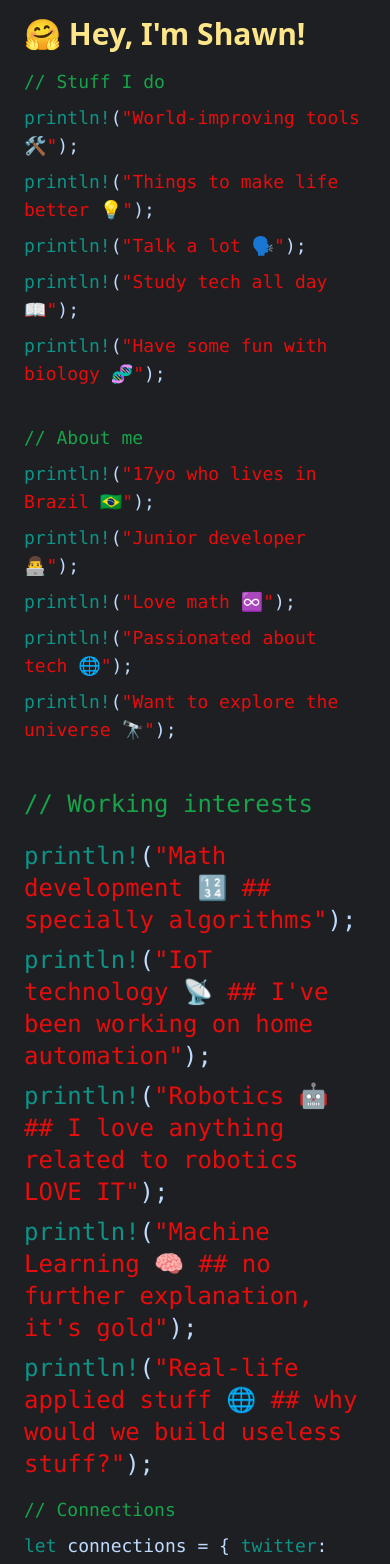
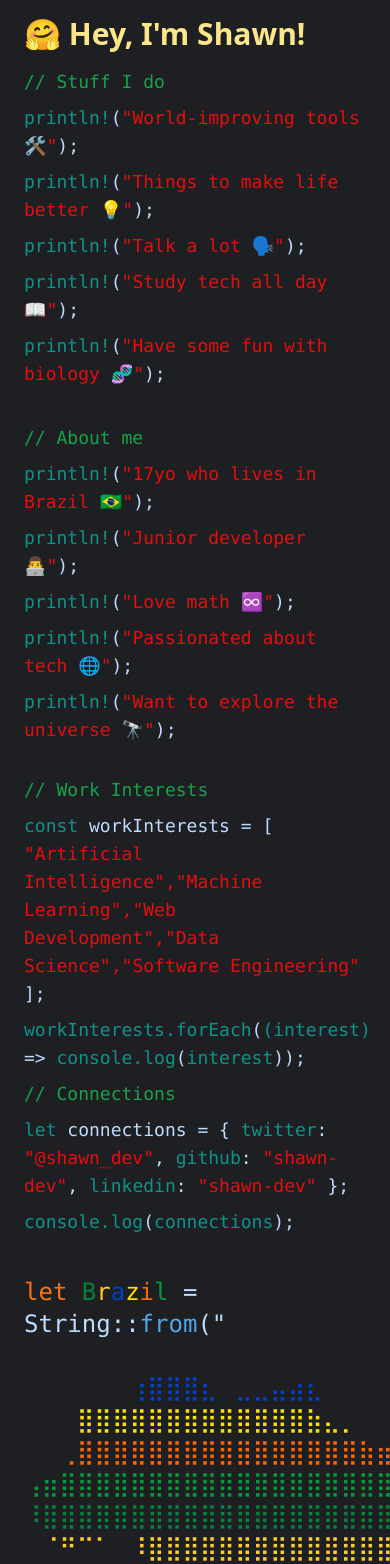
Before and after one commit to ShawnNectar/portfolio-v1, a Vue app: page / in a window 390 px wide. Shown: the top 1564 px of the page. Built offline with nearby package versions, Linux system fonts and the light colour scheme.

Commit message:
[Minor] WI test mobile prodc

```diff
--- a/src/components/WorkInterests.vue
+++ b/src/components/WorkInterests.vue
@@ -3,26 +3,22 @@
 </script>
 
 <template>
-    <div class="text-2xl text-blue-200 font-mono">
-        <h1 class="text-green-600 py-5">// Working interests </h1>
-        <h2 class="pb-2">
-            <span class="text-teal-600">println!</span>(<span style="color: #e70d0d;">"Math development 🔢 ## specially algorithms"</span>);
-        </h2>
-        <h2 class="pb-2">
-            <span class="text-teal-600">println!</span>(<span style="color: #e70d0d;">"IoT technology 📡 ## I've been working on home automation"</span>);
-        </h2>
-        <h2 class="pb-2">
-            <span class="text-teal-600">println!</span>(<span style="color: #e70d0d;">"Robotics 🤖 ## I love anything related to robotics LOVE IT"</span>);
-        </h2>
-        <h2 class="pb-2">
-            <span class="text-teal-600">println!</span>(<span style="color: #e70d0d;">"Machine Learning 🧠 ## no further explanation, it's gold"</span>);
-        </h2>
-        <h2 class="pb-2">
-            <span class="text-teal-600">println!</span>(<span style="color: #e70d0d;">"Real-life applied stuff 🌐 ## why would we build useless stuff?"</span>);
-        </h2>
+    <div class="text-lg md:text-2xl text-blue-200 font-mono">
+        <h1 class="text-green-600 py-2 md:py-5">// Work Interests</h1>
+        <p class="pb-2">
+            <span class="text-teal-600">const</span> workInterests = [
+            <span style="color: #e70d0d;">"Artificial Intelligence",</span>
+            <span style="color: #e70d0d;">"Machine Learning",</span>
+            <span style="color: #e70d0d;">"Web Development",</span>
+            <span style="color: #e70d0d;">"Data Science",</span>
+            <span style="color: #e70d0d;">"Software Engineering"</span>
+            ];
+        </p>
+        <p>
+            <span class="text-teal-600">workInterests.forEach</span>(<span class="text-teal-600">(interest)</span> => <span class="text-teal-600">console.log</span>(<span class="text-teal-600">interest</span>));
+        </p>
     </div>
 </template>
-
 
 
 <style scoped>
```
